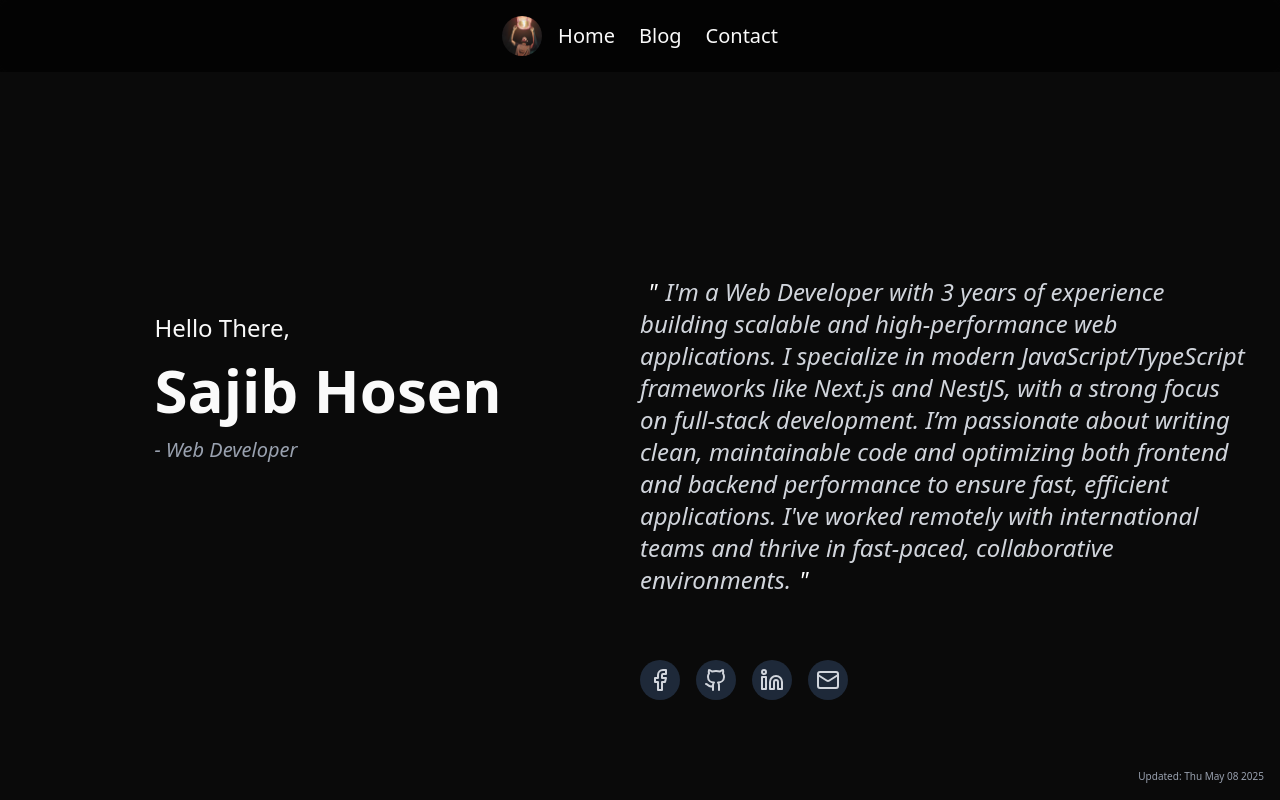
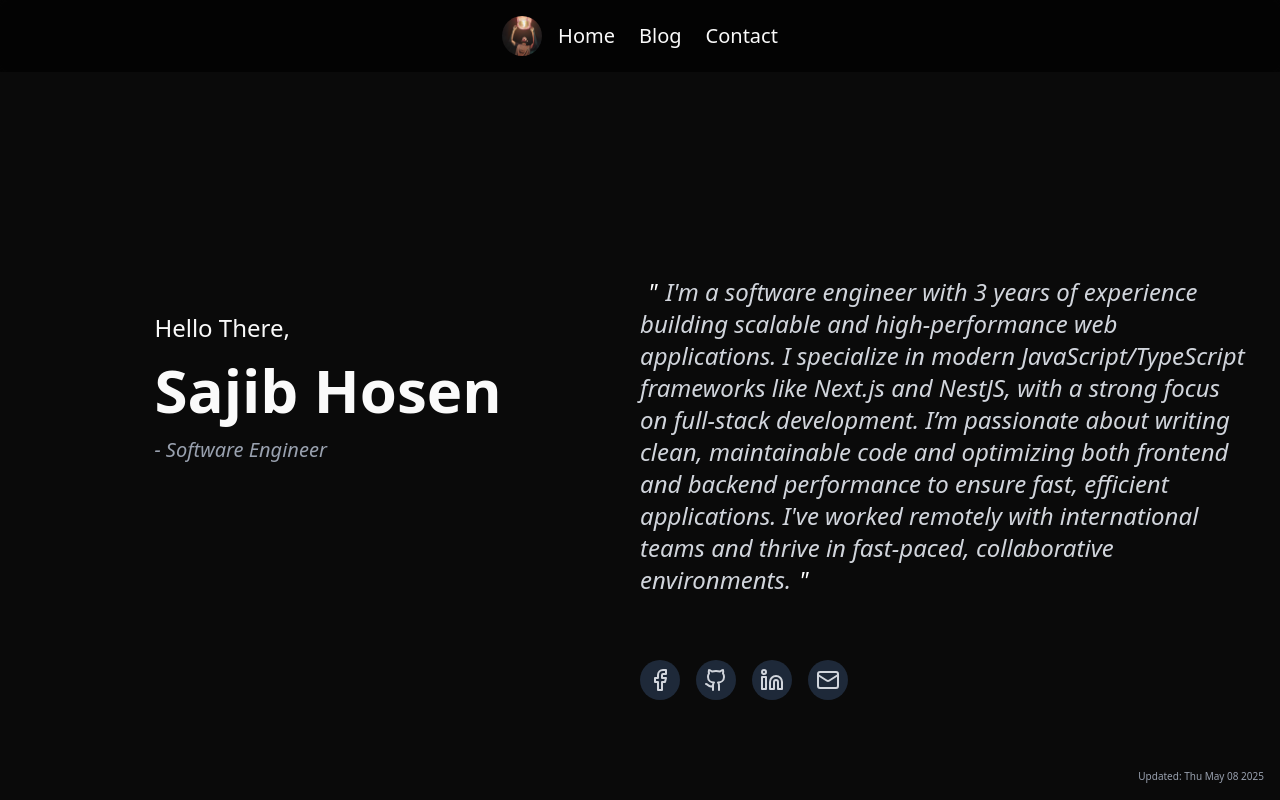
Before and after one commit to sajib-hosen/sajib, a Next.js app: page / in a window 1280 px wide. Shown: the top 800 px of the page. Built offline with nearby package versions, Linux system fonts and the light colour scheme.

Commit message:
working on blog writing

```diff
--- a/app/layout.tsx
+++ b/app/layout.tsx
@@ -15,8 +15,8 @@ const geistMono = Geist_Mono({
 
 export const metadata: Metadata = {
   title: {
-    default: "Web Developer - Sajib Hosen",
-    template: "%s | Web Developer - Sajib Hosen",
+    default: "Software Engineer - Sajib Hosen",
+    template: "%s | Software Engineer - Sajib Hosen",
   },
   description:
     "I'm Sajib Hosen, a full stack web developer specializing in MERN stack, Next.js, and NestJS. Explore my portfolio showcasing modern, high-performance web applications and software engineering projects.",
--- a/app/page.tsx
+++ b/app/page.tsx
@@ -69,7 +69,7 @@ export default function Home() {
             <h1 className="text-xl sm:text-2xl ">Hello There,</h1>
             <p className="text-5xl sm:text-6xl font-bold">{MY_NAME}</p>
             <p className=" text-gray-400 text-lg sm:text-xl italic">
-              - Web Developer
+              - Software Engineer
             </p>
           </div>
         }
@@ -77,7 +77,7 @@ export default function Home() {
           <>
             <h1 className="text-xl sm:text-2xl text-gray-300 italic ">
               <span className="text-2xl text-white px-2">&quot;</span>
-              {`I'm a Web Developer with 3 years of experience
+              {`I'm a software engineer with 3 years of experience
                             building scalable and high-performance web
                             applications. I specialize in modern
                             JavaScript/TypeScript frameworks like Next.js and
```
